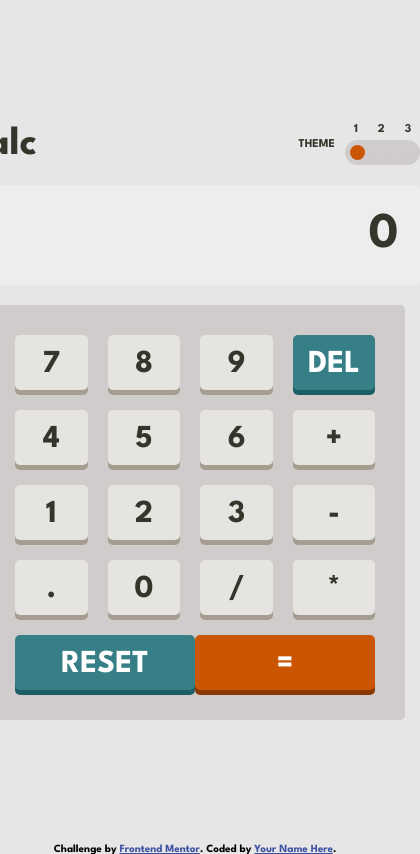
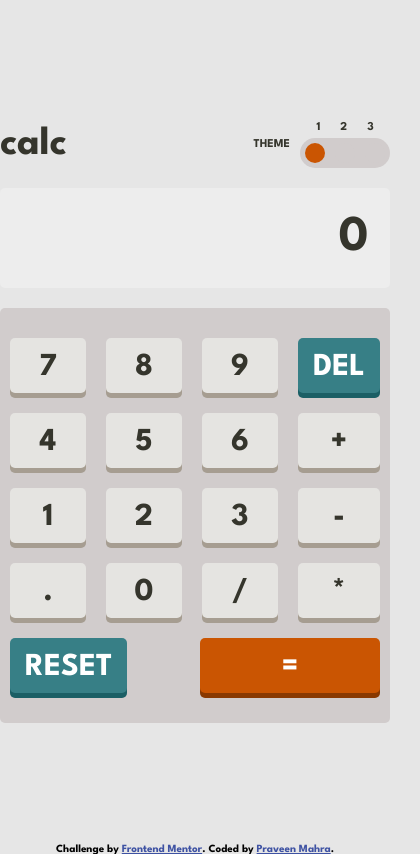
Before and after one commit to PraveenMahra/calculator-app, a plain HTML site: page index.html in a window 390 px wide. Shown: the whole page, 420 px wide, since content can reach past the window. Drawn offline with Linux system fonts and the light colour scheme.

Commit message:
Add media queries for mobile screens

```diff
--- a/index.html
+++ b/index.html
@@ -116,7 +116,7 @@
       Challenge by
       <a href="https://www.frontendmentor.io?ref=challenge" target="_blank"
         >Frontend Mentor</a
-      >. Coded by <a href="#">Your Name Here</a>.
+      >. Coded by <a href="#">Praveen Mahra</a>.
     </div>
   </body>
 </html>
--- a/style.css
+++ b/style.css
@@ -95,7 +95,6 @@ header {
   display: flex;
   justify-content: flex-end;
   align-items: center;
-  font-size: 3.2rem;
   padding: 0 2rem;
   overflow: auto;
   letter-spacing: 1.5px;
@@ -316,3 +315,28 @@ header {
     background-color: hsla(176, 94%, 41%, 0.948);
   }
 }
+
+@media (max-width: 450px){
+  header{
+    width: 100%;
+    }
+  .display{
+    width: 100%;
+    }
+
+  .all-keys{
+    padding: 30px 10px;
+    }
+
+  .reset-btn{
+    width: auto;
+    }
+
+  .theme-btn button{
+    padding: 10px;
+    height: 10px;
+    }
+
+
+
+}
```
Also changed, not shown: 1 other file.
